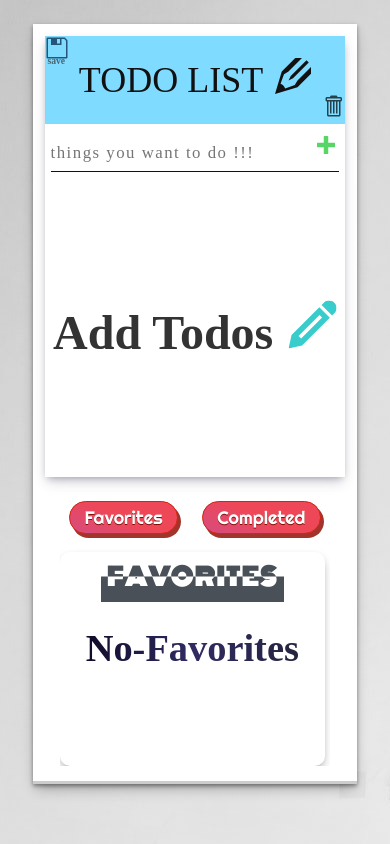
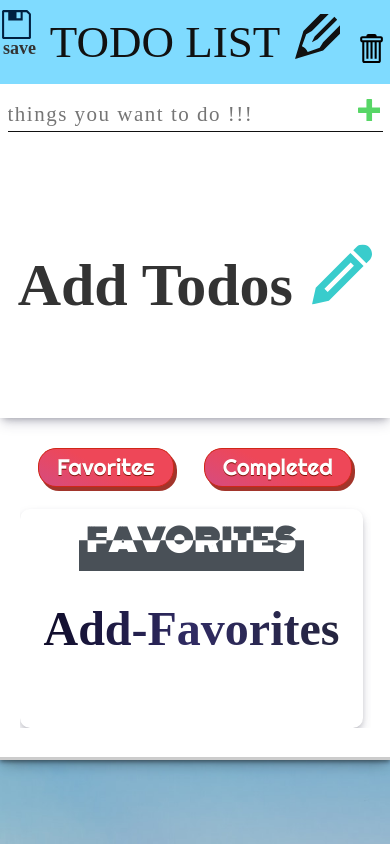
Before and after one commit to yeisonnn/todo-list, a React (Create React App) app: page / in a window 390 px wide. Built offline with nearby package versions, Linux system fonts and the light colour scheme; a web font is replaced by a local one.

Commit message:
fixing layout

```diff
--- a/src/App.module.css
+++ b/src/App.module.css
@@ -20,6 +20,7 @@
   padding: 2rem;
   background-image: url('./images/pexels-matheus-natan-3297593.jpg');
   background-repeat: no-repeat;
+  background-size: cover;
 }
 
 .todos-main {
@@ -115,6 +116,7 @@
     grid-template-columns: 1fr;
     grid-row-gap: 2rem;
     grid-template-rows: 55% 45%;
+    width: 95%;
   }
 }
 
@@ -129,11 +131,35 @@
 
 @media screen and (max-width: 500px) {
   html {
-    font-size: 12px;
+    font-size: 15px;
+  }
+
+  .todos-container {
+    padding: 0rem;
+    width: 100%;
+    height: 100vh;
   }
   .todos-main {
-    grid-template-rows: 60% 40%;
-    min-width: 95%;
-    height: 90vh;
+    grid-template-rows: 55% 45%;
+    grid-template-columns: 1fr;
+    width: 100%;
+    height: 100%;
+    padding: 0;
+  }
+
+  .todos-app__btn {
+    font-size: 2.2rem;
+    top: 10%;
+    opacity: 1;
+  }
+
+  .todos-app__save::before {
+    font-size: 1.2rem;
+    top: 30px;
+  }
+
+  .todos-app__restart {
+    bottom: -13px;
+    right: 3px;
   }
 }
--- a/src/components/Favorites.js
+++ b/src/components/Favorites.js
@@ -45,7 +45,7 @@ const Favorites = () => {
             <h1>{header}</h1>
           </div>
           {!todos.length && showFavorites && (
-            <h2 className={classes['no-favorites']}>No-{header}</h2>
+            <h2 className={classes['no-favorites']}>Add-{header}</h2>
           )}
           {showFavorites ? (
             <FavCheckList data={todos} />
--- a/src/components/Favorites.module.css
+++ b/src/components/Favorites.module.css
@@ -151,6 +151,6 @@
 
 @media screen and (max-width: 500px) {
   .favorites {
-    height: 90%;
+    height: 82%;
   }
 }
--- a/src/index.css
+++ b/src/index.css
@@ -15,5 +15,5 @@ html {
 
 body {
   width: 100%;
-  max-height: 100vh;
+  height: 100vh;
 }
```
